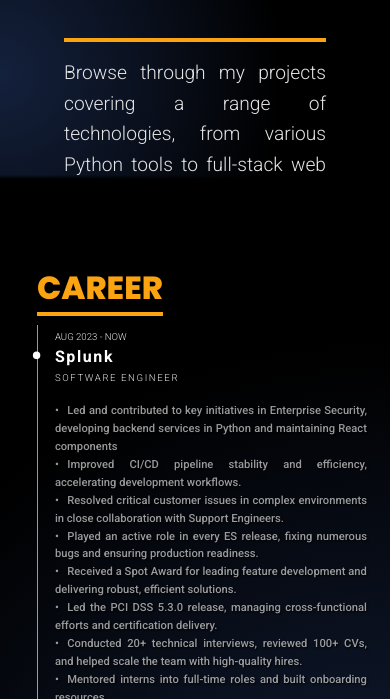
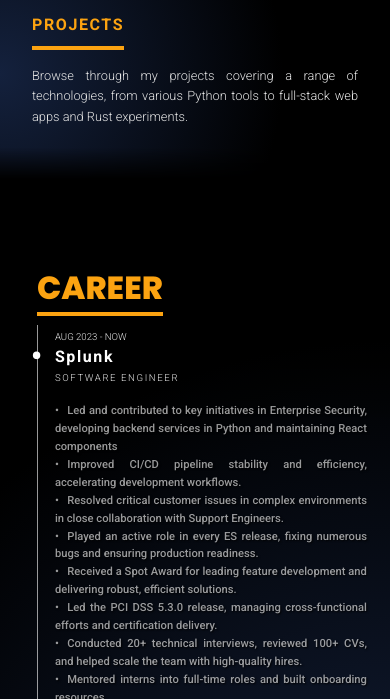
Before and after one commit to Newtoneiro/portfolio, a plain HTML site: page index.html in a window 390 px wide. Shown: the part 1509-2208 px from the top of the page. Drawn offline with Linux system fonts and the light colour scheme.

Commit message:
fix responsiveness of projects site

```diff
--- a/main.css
+++ b/main.css
@@ -179,9 +179,6 @@ nav {
   nav { gap: 1.2rem; padding: 0.8rem 1.5rem; }
   .nav-logo { font-size: 1.1rem; }
   .nav-section { font-size: 0.75rem; }
-  .section-introduction { gap: 4rem; padding: 0.8rem 1.5rem; margin-bottom: 1.5rem; }
-  .section-introduction .title { font-size: 1.3rem; }
-  .section-introduction .description { font-size: 1.5rem; }
 }
 
 @media (max-width: 768px) {
@@ -192,9 +189,6 @@ nav {
   .nav-logo { font-size: 1rem; }
   .nav-section { font-size: 0.7rem; }
   .nav-center { justify-self: end;}
-  .section-introduction { flex-direction: column; gap: 2rem; padding: 0.7rem 1rem; margin-bottom: 1rem; }
-  .section-introduction .title { text-align: center; font-size: 1.1rem; }
-  .section-introduction .description { font-size: 1rem; }
 }
 
 @media (max-width: 480px) {
@@ -228,7 +222,4 @@ nav {
   }
   .nav-logo { font-size: 0.9rem; }
   .nav-section { font-size: 0.65rem; }
-  .section-introduction { gap: 1.5rem; padding: 0.5rem 0.8rem; margin-bottom: 0.8rem; }
-  .section-introduction .title { text-align: left; font-size: 1rem; width: 100%; }
-  .section-introduction .description { font-size: 0.85rem; text-align: justify; }
 }
--- a/sections/projects/styles.css
+++ b/sections/projects/styles.css
@@ -141,6 +141,7 @@
 }
 
 .section-introduction .description {
+  text-align: justify;
   margin-bottom: 2vh;
   font-weight: 100;
   font-size: 1.2rem;
@@ -174,7 +175,17 @@
 }
 
 /* ===== Media Queries ===== */
+@media (max-width: 1450px) {
+  .section-introduction .title {
+    font-size: 3rem;
+  }
+}
+
 @media (max-width: 1200px) {
+  .scroller-overlay {
+    -webkit-mask: linear-gradient(0deg, transparent, white 15%);
+    mask: linear-gradient(0deg, transparent, white 15%);
+  }
   .scroller-wrapper {
     justify-content: flex-end;
   }
@@ -196,6 +207,9 @@
 @media (max-width: 768px) {
   .scroller__card { height: 20vh; };
   .scroller__card>a { font-size: 0.8rem; }
+  .section-introduction { padding: 0.5rem 2rem; }
+  .section-introduction .title { font-size: 1rem; }
+  .section-introduction .description { font-size: 0.8rem; }
 }
 
 @media (max-width: 480px) {
```
